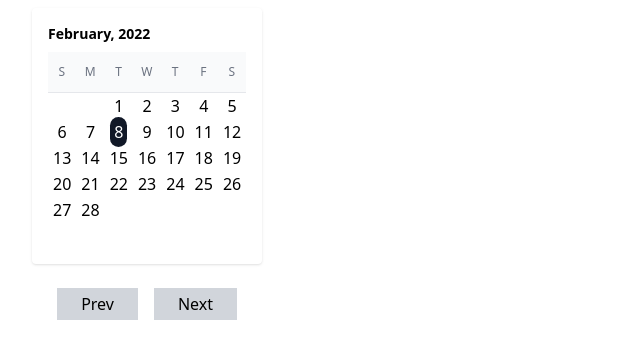
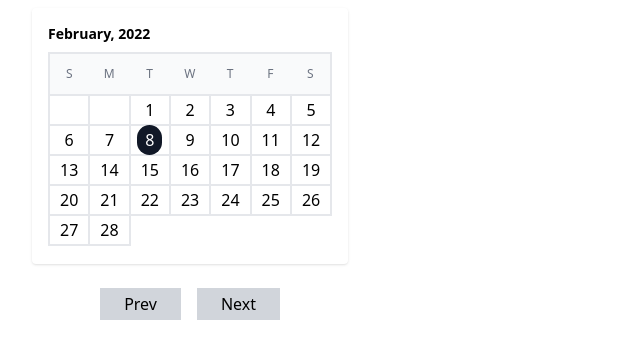
Before and after one commit to sandypockets/react-calendar, a React (Create React App) app: page / in a window 1280 px wide. Shown: the top 358 px of the page, without its empty margins (0-640 px from the left). Built offline with nearby package versions, Linux system fonts and the light colour scheme.

Commit message:
Improve selection highlighting

```diff
--- a/src/DatePicker.jsx
+++ b/src/DatePicker.jsx
@@ -32,12 +32,19 @@ export default function DatePicker() {
   const [firstSelectedDay, setFirstSelectedDay] = useState()
   const [secondSelectedDay, setSecondSelectedDay] = useState()
   const [firstDayIsSet, setFirstDayIsSet] = useState(false)
+  const [secondDayIsSet, setSecondDayIsSet] = useState(false)
 
   let selectedMonthStartDayIndex = (new Date(yearToShow, monthToShow)).getDay();
   let daysInSelectedMonth = 32 - new Date(yearToShow, monthToShow, 32).getDate();
   console.log("Day to show: ", currentDayNameIndex)
 
   function handleDayClick(itemClicked) {
+    if (firstDayIsSet && secondDayIsSet) {
+      setFirstDayIsSet(false)
+      setSecondDayIsSet(false)
+      setSecondSelectedDay(null)
+      setFirstSelectedDay(null)
+    }
     // set first day selection
     if (!firstDayIsSet) {
       setFirstSelectedDay(itemClicked)
@@ -129,11 +136,10 @@ export default function DatePicker() {
         <div className="py-2 align-middle inline-block min-w-full sm:px-6 lg:px-8">
           <div className="h-64 my-auto6 shadow overflow-hidden border-b border-gray-200 border-1 border-solid border-gray-300 border-b-0 rounded p-4">
             <div className="flex justify-between text-sm">
-              {/*<h2 className="w-56">{dateToday}</h2>*/}
               <h2 className="font-semibold">{fullMonths[monthToShow]}, {yearToShow}</h2>
             </div>
             <table className="min-w-full divide-y divide-gray-200 mt-2">
-              <thead className="bg-gray-50 border-1 border-gray-200 border-solid">
+              <thead className="bg-gray-50 border-2 border-gray-200 border-solid">
               <tr>
               {dayInitial.map((initial, index) => (
                   <th
@@ -146,25 +152,28 @@ export default function DatePicker() {
                 ))}
               </tr>
               </thead>
-              <tbody className="border-1 border-solid border-black">
+              <tbody>
               {calendarDates.map((item, index) => (
                 <tr key={index}>
                   {calendarDates[index].map((subItem, subIndex) => (
                     <td
                       key={subIndex}
                       className={
+                        firstSelectedDay && secondSelectedDay ? (
                           (subItem === firstSelectedDay || subItem >= firstSelectedDay)
                           &&
                           (subItem <= secondSelectedDay || subItem === secondSelectedDay)
                           &&
                           (monthToShow >= startHighlightMonthToShow && monthToShow <= endHighlightMonthToShow)
                             ?
-                          "border-solid border-gray-300 border-1 text-center bg-gray-200" :
-                          "border-solid border-gray-200 border-1 text-center"
+                            "border-solid border-gray-300 border-2 text-center bg-gray-200 p-0.5" :
+                            "border-solid border-gray-200 border-2 text-center p-0.5"
+                        ) :
+                          "border-solid border-gray-200 border-2 text-center p-0.5"
                       }
                       onClick={() => handleDayClick(subItem)}
                     >
-                      <span className={monthToShow === currentMonthIndex && subItem === currentDate ? "bg-gray-900 p-1 rounded-full text-white" : "p-1"}>
+                      <span className={monthToShow === currentMonthIndex && subItem === currentDate ? "bg-gray-900 py-1 px-2 rounded-full text-white" : "py-1 px-2"}>
                         {subItem}
                       </span>
                     </td>
```
Lines whose indentation alone changed are shown as unchanged.
